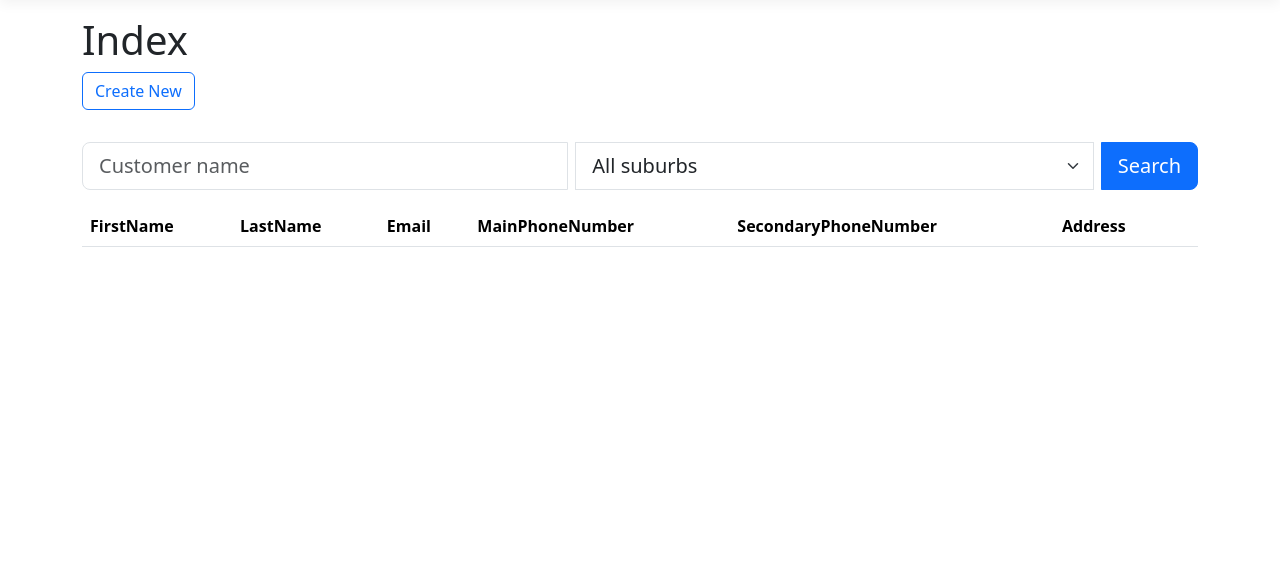
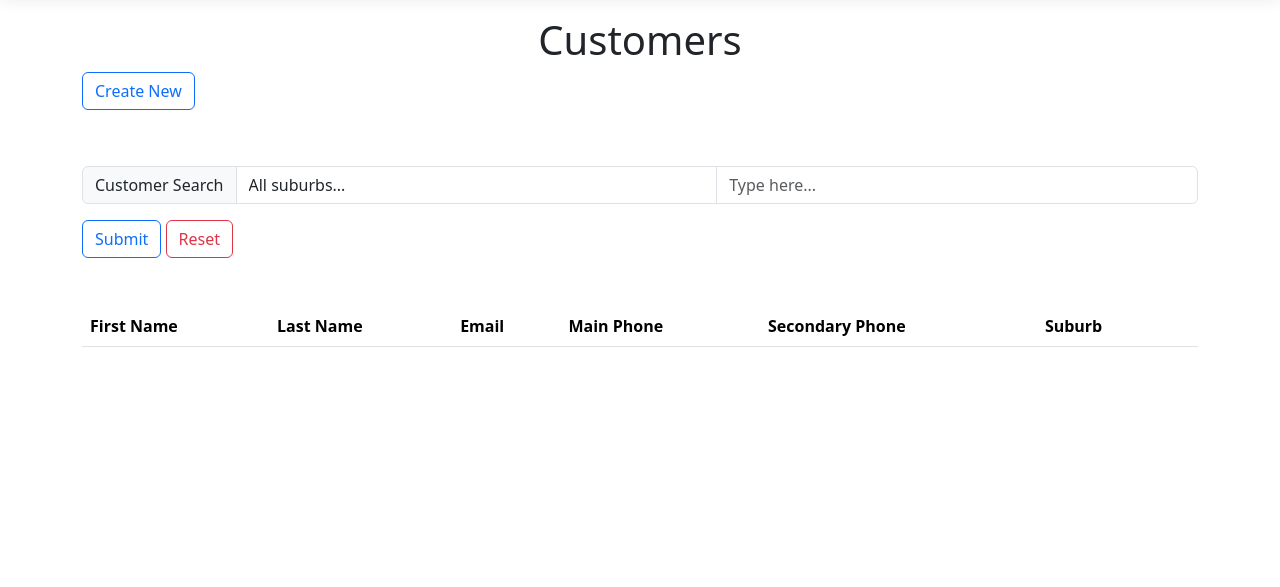
Before and after one commit to Oka117/AOWebApp, an ASP.NET Core app: page /Customers in a window 1280 px wide. Shown: the part 57-644 px from the top of the page. Run offline with ASP.NET Core 8, Linux system fonts and the light colour scheme; data that the repository does not hold is empty; style sheets or scripts are compiled from the project's sources.

Commit message:
Refactor Customers Index with ViewModel for improved search functionality
Co-authored-by: xgg511059583 <xgg511059583@gmail.com>

```diff
--- a/AOWebApp/Controllers/CustomersController.cs
+++ b/AOWebApp/Controllers/CustomersController.cs
@@ -7,6 +7,7 @@ using Microsoft.AspNetCore.Mvc.Rendering;
 using Microsoft.EntityFrameworkCore;
 using AOWebApp.Data;
 using AOWebApp.Models;
+using AOWebApp.ViewModel;
 
 namespace AOWebApp.Controllers
 {
@@ -26,20 +27,21 @@ namespace AOWebApp.Controllers
         //    return View(await amazonOrders2025Context.ToListAsync());
         //}
 
-        public async Task<IActionResult> Index(string SearchText, string Suburb)
+        [HttpGet]
+        [HttpPost]
+        public async Task<IActionResult> Index(CustomerSearchViewModel csvm)
         {
-            var suburbList = await _context.Addresses
+            var suburbs = await _context.Addresses
                 .Select(a => a.Suburb)
-                .Where(s => !string.IsNullOrEmpty(s))
+                .Where(s => !string.IsNullOrWhiteSpace(s))
                 .Distinct()
                 .OrderBy(s => s)
                 .ToListAsync();
 
-            ViewBag.suburbList = suburbList;
-            List<Customer> CustomerList = new List<Customer>();
+            csvm.SuburbList = new SelectList(suburbs, csvm.Suburb);
 
-            var hasSearch = !string.IsNullOrWhiteSpace(SearchText);
-            var hasSuburb = !string.IsNullOrWhiteSpace(Suburb);
+            var hasSearch = !string.IsNullOrWhiteSpace(csvm.SearchText);
+            var hasSuburb = !string.IsNullOrWhiteSpace(csvm.Suburb);
 
             if (hasSearch || hasSuburb)
             {
@@ -49,21 +51,21 @@ namespace AOWebApp.Controllers
 
                 if (hasSearch)
                 {
-                    query = query.Where(c => c.FirstName.Contains(SearchText) || c.LastName.Contains(SearchText));
+                    query = query.Where(c => c.FirstName.Contains(csvm.SearchText) || c.LastName.Contains(csvm.SearchText));
                 }
 
                 if (hasSuburb)
                 {
-                    query = query.Where(c => c.Address.Suburb == Suburb);
+                    query = query.Where(c => c.Address.Suburb == csvm.Suburb);
                 }
 
-                CustomerList = await query
+                csvm.CustomerList = await query
                     .OrderBy(c => c.FirstName)
                     .ThenBy(c => c.LastName)
                     .ToListAsync();
             }
 
-            return View(CustomerList);
+            return View(csvm);
         }
 
         // GET: Customers/Details/5
--- a/AOWebApp/Views/Customers/Index.cshtml
+++ b/AOWebApp/Views/Customers/Index.cshtml
@@ -1,78 +1,111 @@
-@model IEnumerable<AOWebApp.Models.Customer>
+@model AOWebApp.ViewModel.CustomerSearchViewModel;
 
 @{
     ViewData["Title"] = "Index";
 }
+@functions{
+    public string isSelected(string value, string comp)
+    {
+        string selected = null;
+        if (value == comp)
+        {
+            selected = "selected";
+        }
+        return selected;
+    }
+}
 
-<h1>Index</h1>
+<h1 class="h2.Bootstrap heading text-center">Customers</h1>
 
 <p>
     <a asp-action="Create" class="btn btn-outline-primary mb-3">Create New</a>
 </p>
+<br />
+<form method="post">
+    <div class="input-group mb-3">
+        <span class="input-group-text" id="inputGroup-sizing-default">Customer Search</span>
+        <select asp-for="Suburb" asp-items="Model.SuburbList" class="form-control">
+            <option value="">All suburbs...</option>
+        </select>
+        <input asp-for="SearchText" class="form-control" title="Search by first or last name. Max 100 chars." maxlength="100" placeholder="Type here..."
+               aria-label="Customer search input" aria-describedby="inputGroup-sizing-default" />
+    </div>
 
-<form method="get" asp-action="Index">
-    <div class="input-group input-group-lg mb-3">
-        <input type="text" name="SearchText" value="@ViewContext.HttpContext.Request.Query["SearchText"].ToString()" class="form-control me-2" placeholder="Customer name" />
-        <select name="Suburb" class="form-select me-2">
-            <option value="">All suburbs</option>
-            @if (ViewBag.suburbList != null)
-            {
-                foreach (var s in (System.Collections.Generic.IEnumerable<string>)ViewBag.suburbList)
-                {
-                    var selectedSuburb = ViewContext.HttpContext.Request.Query["Suburb"].ToString();
-                    var isSelected = string.Equals(selectedSuburb, s, System.StringComparison.OrdinalIgnoreCase);
-                    <option value="@s" selected="@(isSelected ? "selected" : null)">@s</option>
-                }
-            }
-        </select>
-        <button type="submit" class="btn btn-primary">Search</button>
-    </div>
+    <input type="submit" class="btn btn-outline-primary" value="Submit" />
+    <a asp-action="Index" class="btn btn-outline-danger">Reset</a>
 </form>
+<br />
+<br />
+
+@{
+    bool isSearch = false;
+    int count = 0;
+    if (Model != null)
+    {
+        isSearch = !string.IsNullOrWhiteSpace(Model.SearchText) || !string.IsNullOrWhiteSpace(Model.Suburb);
+        if (Model.CustomerList != null)
+        {
+            count = Model.CustomerList.Count;
+        }
+    }
+}
+
+@if (isSearch && count > 0)
+{
+    <p>
+        Your search returned @count matching customer@(count != 1 ? "s" : "")
+    </p>
+}
+else if (isSearch && count <= 0)
+{
+    <p>Showing @count customers</p>
+    <h5 class="text-danger">Ooops, no customers matched your search..</h5>
+}
 
 <table class="table">
     <thead>
         <tr>
             <th>
-                @Html.DisplayNameFor(model => model.FirstName)
+                First Name
             </th>
             <th>
-                @Html.DisplayNameFor(model => model.LastName)
+                Last Name
             </th>
             <th>
-                @Html.DisplayNameFor(model => model.Email)
+                Email
             </th>
             <th>
-                @Html.DisplayNameFor(model => model.MainPhoneNumber)
+                Main Phone
             </th>
             <th>
-                @Html.DisplayNameFor(model => model.SecondaryPhoneNumber)
+                Secondary Phone
             </th>
             <th>
-                @Html.DisplayNameFor(model => model.Address)
+                Suburb
             </th>
             <th></th>
         </tr>
     </thead>
     <tbody>
-@foreach (var item in Model) {
+@foreach (var item in Model.CustomerList) {
         <tr>
             <td>
-                @Html.DisplayFor(modelItem => item.FirstName)
+                @item.FirstName
             </td>
             <td>
-                @Html.DisplayFor(modelItem => item.LastName)
+                @item.LastName
             </td>
             <td>
-                @Html.DisplayFor(modelItem => item.Email)
+                @item.Email
             </td>
             <td>
-                @Html.DisplayFor(modelItem => item.MainPhoneNumber)
+                @item.MainPhoneNumber
             </td>
             <td>
-                @Html.DisplayFor(modelItem => item.SecondaryPhoneNumber)
+                @item.SecondaryPhoneNumber
             </td>
             <td>
-                @Html.DisplayFor(modelItem => item.Address.AddressId)
+                @item.Address?.Suburb
             </td>
             <td>
                 <a asp-action="Edit" asp-route-id="@item.CustomerId">Edit</a> |
```
Also changed, not shown: AOWebApp/ViewModel/CustomerSearchViewModel.cs (added, +14 -0 lines).
